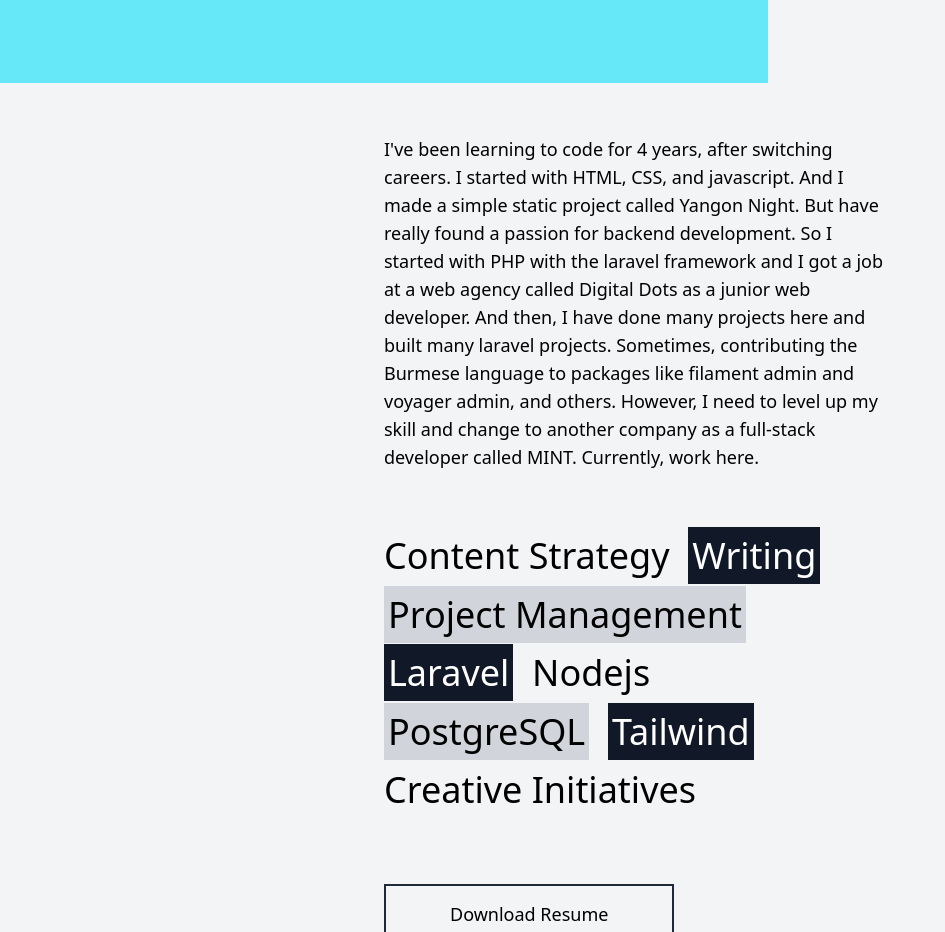
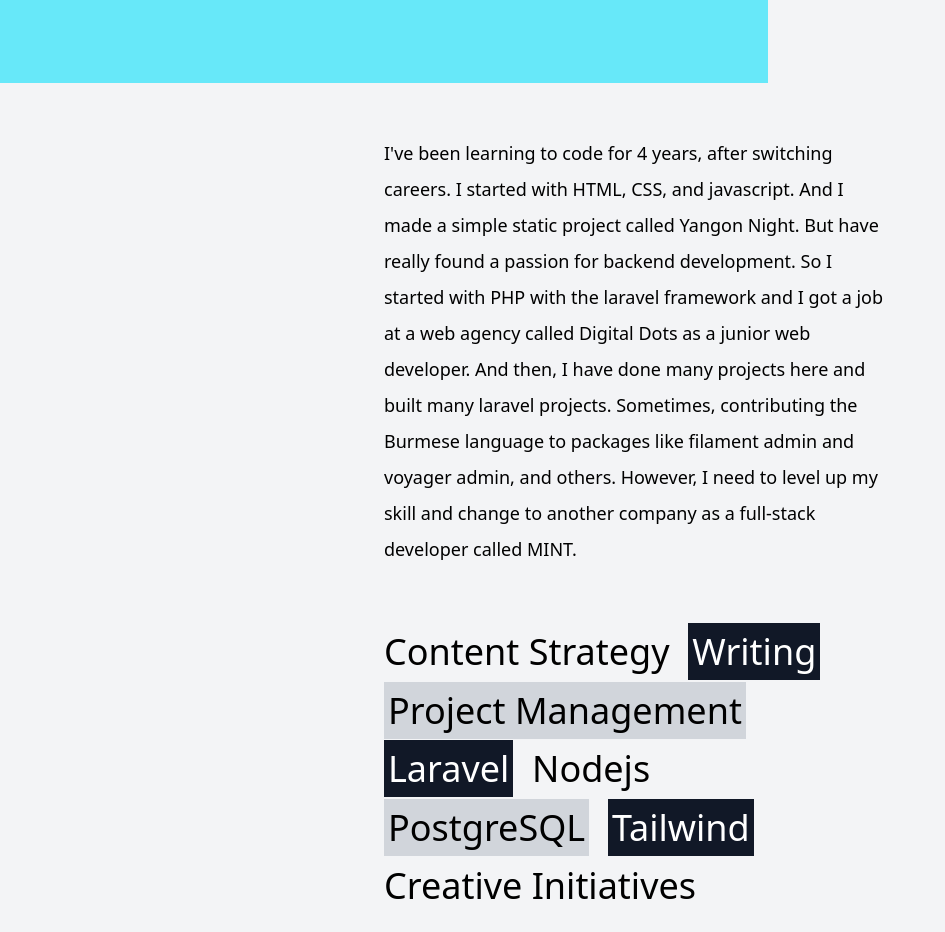
Before and after one commit to ShaungBhone/portfolio, a Nuxt app: page / in a window 1280 px wide. Shown: the part 1160-2092 px from the top of the page, without its empty margins (0-945 px from the left). Built offline with nearby package versions, Linux system fonts and the light colour scheme; no server answers; the database is empty.

Commit message:
some fix for this is me section

```diff
--- a/pages/index.vue
+++ b/pages/index.vue
@@ -51,7 +51,7 @@ onMounted(async () => {
       ></div>
     </section>
     <section class="container xl:px-96 md:mt-44 mt-24">
-      <p class="text-lg">
+      <p class="font-normal text-lg leading-loose">
         I've been learning to code for 4 years, after switching careers. I
         started with HTML, CSS, and javascript. And I made a simple static
         project called Yangon Night. But have really found a passion for backend
@@ -61,7 +61,7 @@ onMounted(async () => {
         Sometimes, contributing the Burmese language to packages like filament
         admin and voyager admin, and others. However, I need to level up my
         skill and change to another company as a full-stack developer called
-        MINT. Currently, work here.
+        MINT.
       </p>
       <p class="md:mt-14 mt-5 text-2xl/loose md:text-4xl/relaxed font-thin">
         <span>Content Strategy</span>&nbsp;
```
